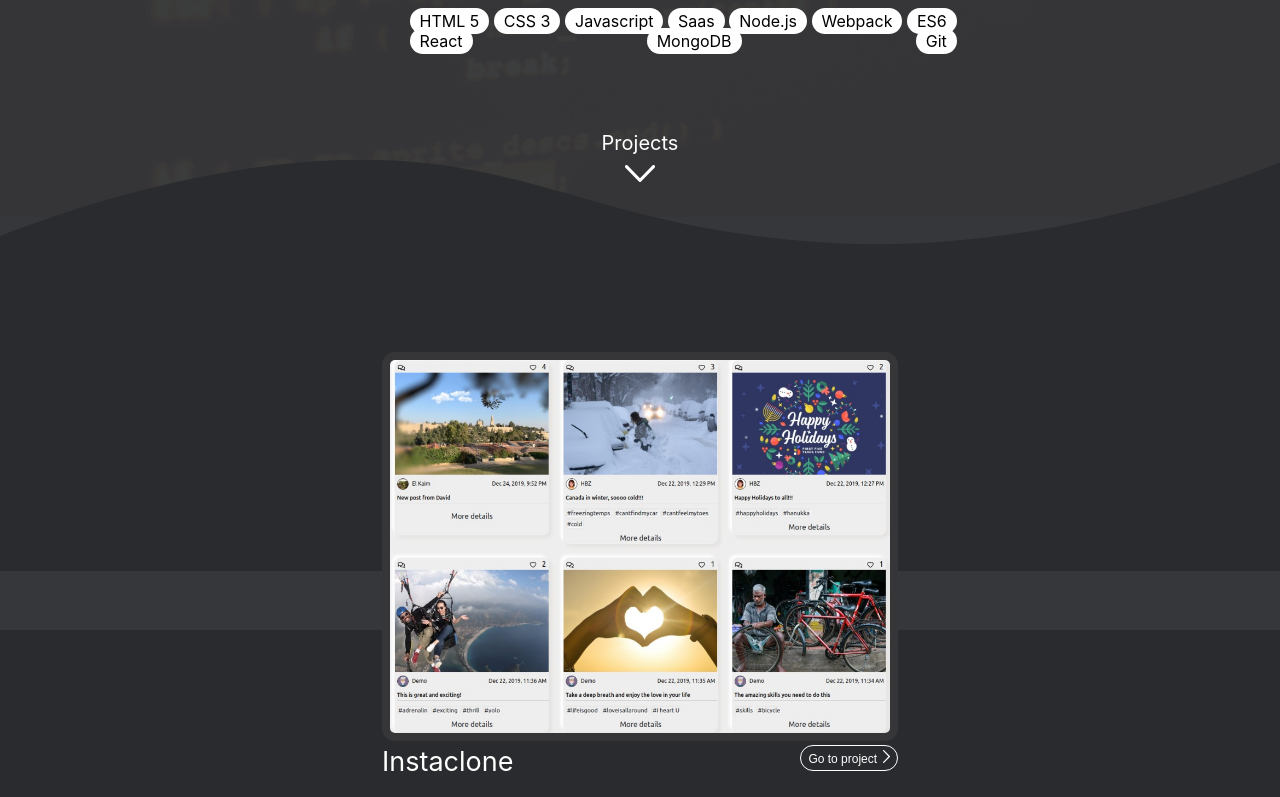
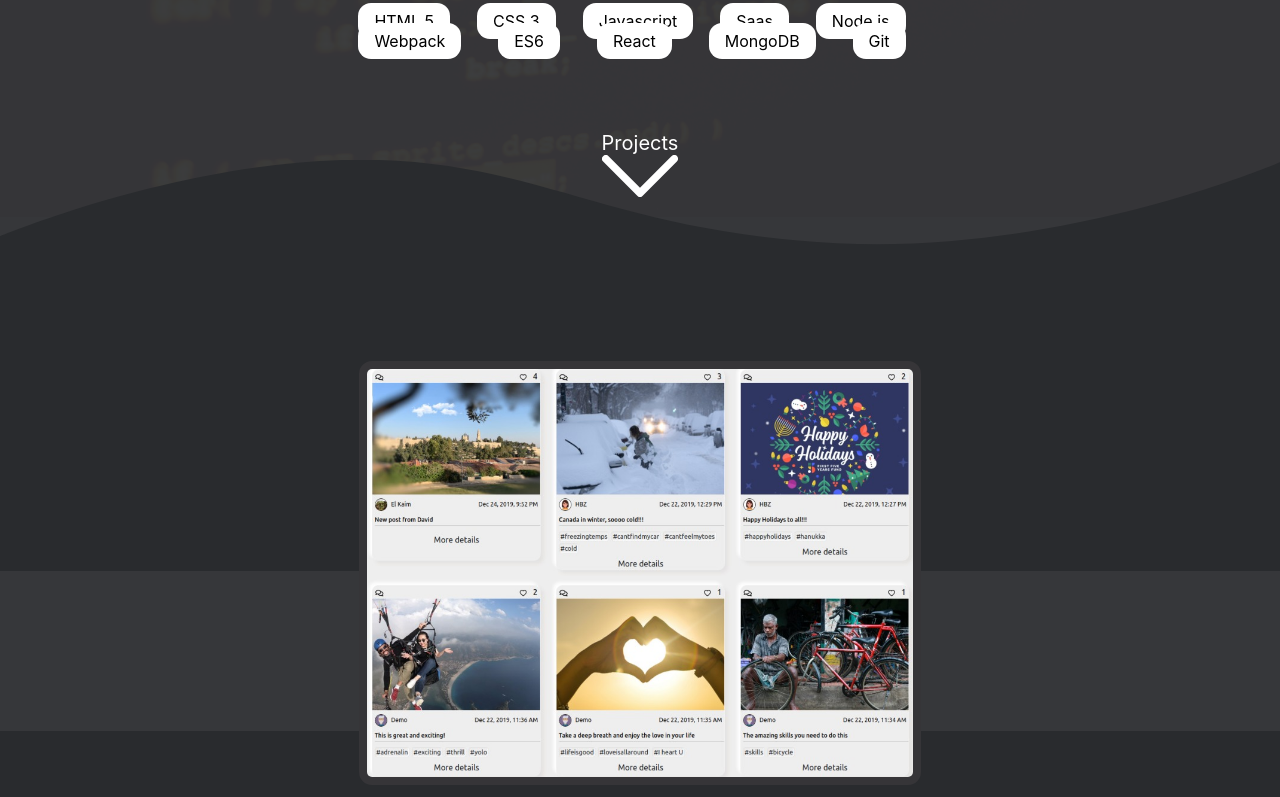
Before and after one commit to rafazold/portfolio, a React (Create React App) app: page / in a window 1280 px wide. Shown: the part 640-1437 px from the top of the page. Built offline with nearby package versions, Linux system fonts and the light colour scheme.

Commit message:
css minor changes

```diff
--- a/src/App.scss
+++ b/src/App.scss
@@ -9,7 +9,7 @@
   }
 
   .container {
-    height: 80em;
+    height: 83em;
   }
 }
 
@@ -19,7 +19,7 @@
   }
 
   .container {
-    height: 110em;
+    height: 120em;
   }
 }
 
--- a/src/Homepage/Homepage.js
+++ b/src/Homepage/Homepage.js
@@ -41,8 +41,7 @@ class Homepage extends Component {
                         className="projects-link"
                         to="#projects"
                         scroll={el => el.scrollIntoView({ behavior: 'smooth', block: 'end' })}
-                    >Projects</HashLink>
-                    <img className="down-arrow" src="./assets/download.svg" alt="arrow"/>
+                    >Projects<img className="down-arrow" src="./assets/download.svg" alt="arrow"/></HashLink>
                 </div>
                 <Projects />
                 <section className="homepage-footer">
--- a/src/Homepage/Homepage.scss
+++ b/src/Homepage/Homepage.scss
@@ -175,6 +175,10 @@
   color: white;
   margin-bottom: 10px;
   text-decoration: none;
+  display: flex;
+  flex-direction: column;
+  justify-content: space-between;
+  height: 2.5em;
 }
 
 .next-page {
--- a/src/Homepage/Projects/Projects.scss
+++ b/src/Homepage/Projects/Projects.scss
@@ -9,6 +9,12 @@
   .project-image {
     width: 17em;
   }
+  .project-button {
+    padding: 5px 10px;
+  }
+  .project-footer {
+    padding: 7px 13px;
+  }
 }
 
 @include media-breakpoint-up(md) {
@@ -17,22 +23,27 @@
     margin: 10px 10%;
   }
   .project-image {
-    width: 500px;
+    height: 51vh;
   }
 
   .project-wrapper {
     min-width: 34%;
+  }
+  .project-button {
+    padding: 8px 15px;
+  }
+  .project-footer {
+    padding: 10px 30px;
   }
 }
 
 
 .project-wrapper {
   min-width: 34%;
-  height: auto;
+  width: auto;
   margin-bottom: 3%;
 
   .project-image {
-    height: auto;
     border-radius: 13px;
     border: solid 8px #363538;
   }
@@ -50,8 +61,7 @@
       background-color: transparent;
       color: white;
       border-radius: 13px;
-      font-size: 12px;
-      padding: 4px 7px;
+      font-size: 13px;
       border: solid 1px white;
       cursor: pointer;
       outline:none;
--- a/src/Tags/Tag/Tag.scss
+++ b/src/Tags/Tag/Tag.scss
@@ -1,8 +1,23 @@
+@import "~bootstrap/scss/functions";
+@import "~bootstrap/scss/variables";
+@import "~bootstrap/scss/mixins/_breakpoints";
+
+@include media-breakpoint-down(sm) {
+  .skill {
+    padding: 3px 10px;
+  }
+}
+
+@include media-breakpoint-up(md) {
+  .skill {
+    padding: 8px 16px;
+  }
+}
+
 .skill {
   font-size: 16px;
   background-color: white;
   border-radius: 13px;
-  padding: 3px 10px;
   margin-bottom: 2px;
   margin-right: 0.2em;
 }
--- a/src/Tags/Tags.scss
+++ b/src/Tags/Tags.scss
@@ -18,7 +18,7 @@
 @include media-breakpoint-up(md) {
   .skills {
     max-width: 43%;
-    margin-left: 32%;
+    margin-left: 28%;
     justify-content: space-between;
   }
 }
```
